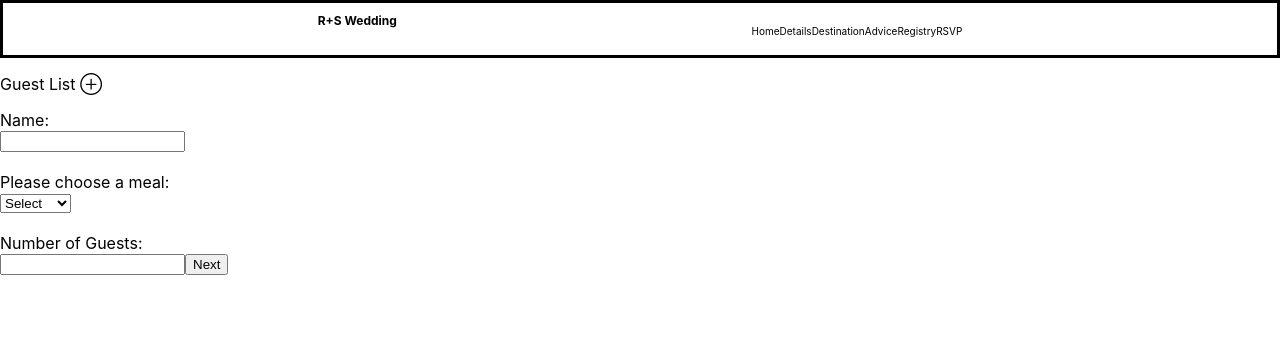
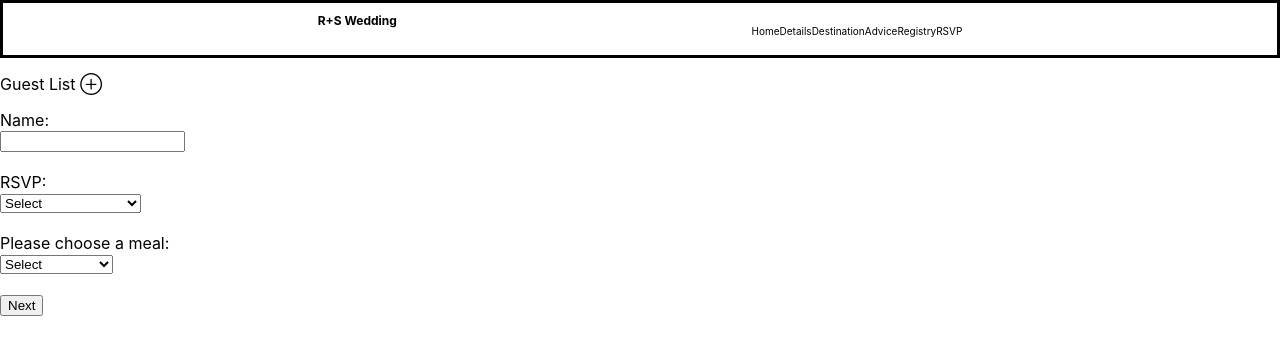
Before and after one commit to searle927/Capstone-Project, a React (Create React App) app in the folder client/: page /RSVP in a window 1280 px wide. Shown: the top 354 px of the page. Built offline with nearby package versions, Linux system fonts and the light colour scheme; the HTML template or start-up script is replaced by a standard one.

Commit message:
fixed rsvp page

```diff
--- a/client/src/components/Advice/Advice.jsx
+++ b/client/src/components/Advice/Advice.jsx
@@ -92,8 +92,8 @@ class Advice extends Component {
                 <div className='no'>
                  Advice: {data.advice} <br /><br />
                 </div>
-                  <button onClick={()=>this.Remove(i)} className="myListButton">remove </button>
-                  <button onClick={()=>this.Edit(i)} className="myListButton">edit </button>
+                  <button onClick={()=>this.Remove(i)} className="myListButton">Remove </button>
+                  <button onClick={()=>this.Edit(i)} className="myListButton">Edit </button>
               </li>
             )}
           </pre>
--- a/client/src/components/RSVP/Confirm.jsx
+++ b/client/src/components/RSVP/Confirm.jsx
@@ -8,8 +8,8 @@ const Confirm = ( props ) => {
 
   <h2>Confirm RSVP Details</h2>
   <p>Name: {props.name}</p>
+  <p>Status: {props.rsvpAnswer}</p>
   <p>Food Options: {props.foodOptions}</p>
-  <p>Number of Guests: {props.guestNum}</p>
 
   <button
      className="secondarybtn"
--- a/client/src/components/RSVP/Form.jsx
+++ b/client/src/components/RSVP/Form.jsx
@@ -11,8 +11,8 @@ class Form extends React.Component {
     e.preventDefault();
     this.props.showConfirm(
         this.state.name,
-        this.state.foodOptions,
-        this.state.guestNum
+        this.state.rsvpAnswer,
+        this.state.foodOptions
         );
   }
 
@@ -35,10 +35,26 @@ class Form extends React.Component {
          className="textfield"
          onChange={e => this.setState({ name: e.target.value})}/>
       </label>
+        <br /><br />
+
+     {/* RSVP */}
+     <label>
+      RSVP:
+          <br />
+          <select
+          className="textfield"
+          onChange={e => this.setState({ rsvpAnswer: e.target.value})}>
+              <option value="" disabled selected>Select</option>
+              <option value="Accepted">Delightfully Accepts</option>
+              <option value="Declined">Regretfully Declines</option>
+          </select>
+      </label>
 
 
-  {/* Select Food Preference Dropdown */}
-      <br /><br />
+
+
+       {/* Select Food Preference Dropdown */}
+       <br /><br />
       <label>
       Please choose a meal:
           <br />
@@ -46,23 +62,13 @@ class Form extends React.Component {
           className="textfield"
           onChange={e => this.setState({ foodOptions: e.target.value})}>
               <option value="" disabled selected>Select</option>
-              <option value="chicken">Chicken</option>
-              <option value="fish">Fish</option>
-              <option value="beef">Beef</option>
-              <option value="vegan">Vegan</option>
+              <option value="Chicken">Chicken</option>
+              <option value="Fish">Fish</option>
+              <option value="Beef">Beef</option>
+              <option value="Vegan">Vegan</option>
+              <option value="Cannot Make It">Cannot Make It</option>
           </select>
       <br /><br />
-      </label>
-
-
-     {/* Number of Guests */}
-     <label>
-      Number of Guests:
-        <br />
-        <input
-         type="text" name="guestamt"
-         className="textfield"
-         onChange={e => this.setState({ guestNum: e.target.value})}/>
       </label>
 
           <button
--- a/client/src/components/RSVP/RSVP.jsx
+++ b/client/src/components/RSVP/RSVP.jsx
@@ -17,15 +17,16 @@ state = {
 
 
 //Saves the users entry as a pending invite,validates
-  onSubmit(name, foodOptions) {
+  onSubmit(name, foodOptions, rsvpAnswer) {
     console.log(name)
-    if (name === undefined || foodOptions === undefined) {
+    if (name === undefined || foodOptions === undefined || rsvpAnswer === undefined) {
       console.log("error")
       this.setState({errorMessage: 'Please fill all fields'})
     } else {
 
     let pendingRsvp = []
     pendingRsvp.name = name;
+    pendingRsvp.rsvpAnswer = rsvpAnswer;
     pendingRsvp.foodOptions = foodOptions;
     this.setState({ pendingRsvp: pendingRsvp, showConfirm: true });
    }
@@ -37,8 +38,8 @@ state = {
     let rsvps = [...this.state.rsvps]
     let newRsvp = {}
     newRsvp.name = this.state.pendingRsvp.name;
+    newRsvp.rsvpAnswer = this.state.pendingRsvp.rsvpAnswer;
     newRsvp.foodOptions = this.state.pendingRsvp.foodOptions;
-    newRsvp.guestNum = this.state.pendingRsvp.guestNum;
     rsvps.push(newRsvp);
     this.setState ({ rsvps: rsvps, showConfirm: false, errorMessage: '' })
   }
@@ -56,13 +57,13 @@ state = {
   let view;
   if (this.state.showConfirm === false) {
       view = <Form
-      showConfirm={(name, foodOptions, guestNum) => this.onSubmit(name, foodOptions, guestNum)}
+      showConfirm={(name, rsvpAnswer, foodOptions) => this.onSubmit(name, rsvpAnswer, foodOptions)}
       errorMessage={this.state.errorMessage}/>
   } else {
       view = <Confirm
       name={this.state.pendingRsvp.name}
+      rsvpAnswer={this.state.pendingRsvp.rsvpAnswer}
       foodOptions={this.state.pendingRsvp.foodOptions}
-      guestNum={this.state.pendingRsvp.guestNum}
       onConfirm={this.onConfirm}
       onEdit={() => this.setState ({ showConfirm: false, errorMessage: '' })}/>
   }
@@ -73,7 +74,7 @@ state = {
   if (this.state.toggleRsvps === true && this.state.rsvps.length <= 0) {
         rsvps = <div><p>No guests so far</p></div>
       } else if (this.state.toggleRsvps === true) {
-      rsvps = <div> {this.state.rsvps.map((r) => { return <li>{r.name}, {r.foodOptions}, {r.guestNum}</li> })} </div>
+      rsvps = <div> {this.state.rsvps.map((r) => { return <li>{r.name}, {r.foodOptions}, {r.rsvpAnswer}</li> })} </div>
     } else {
   //else nothing is rendered as section is not toggled
   }
```
